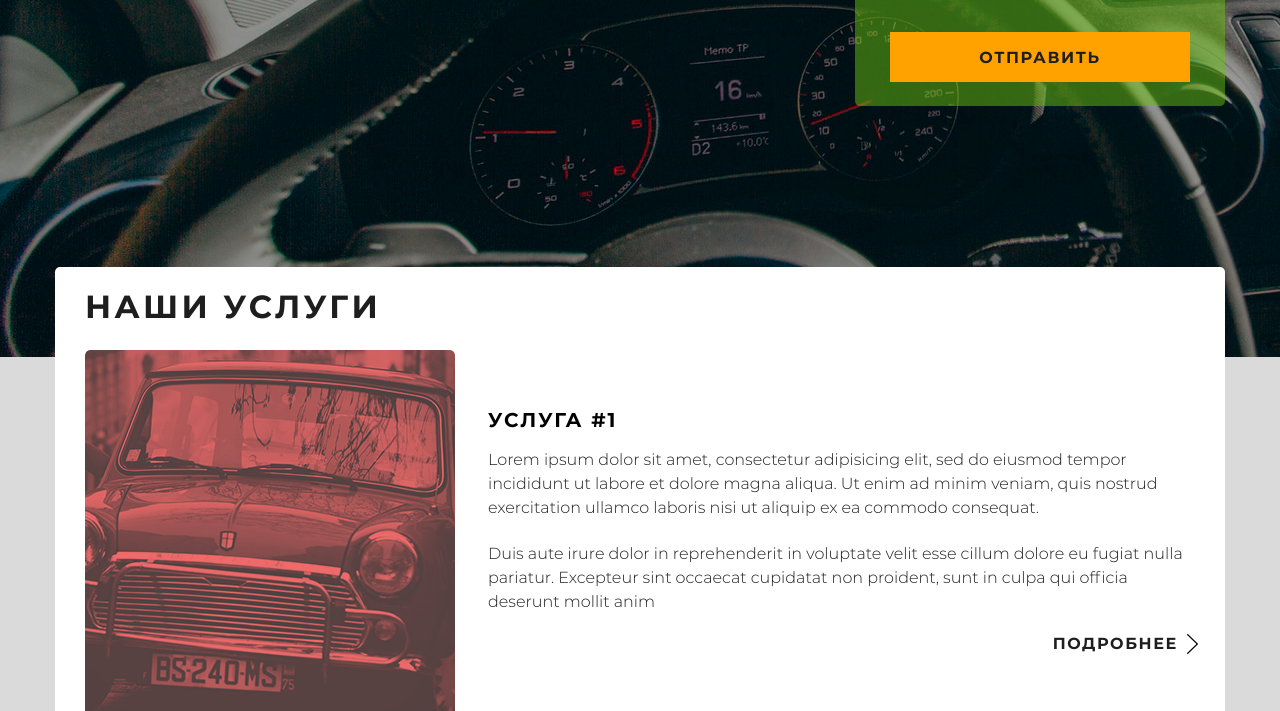
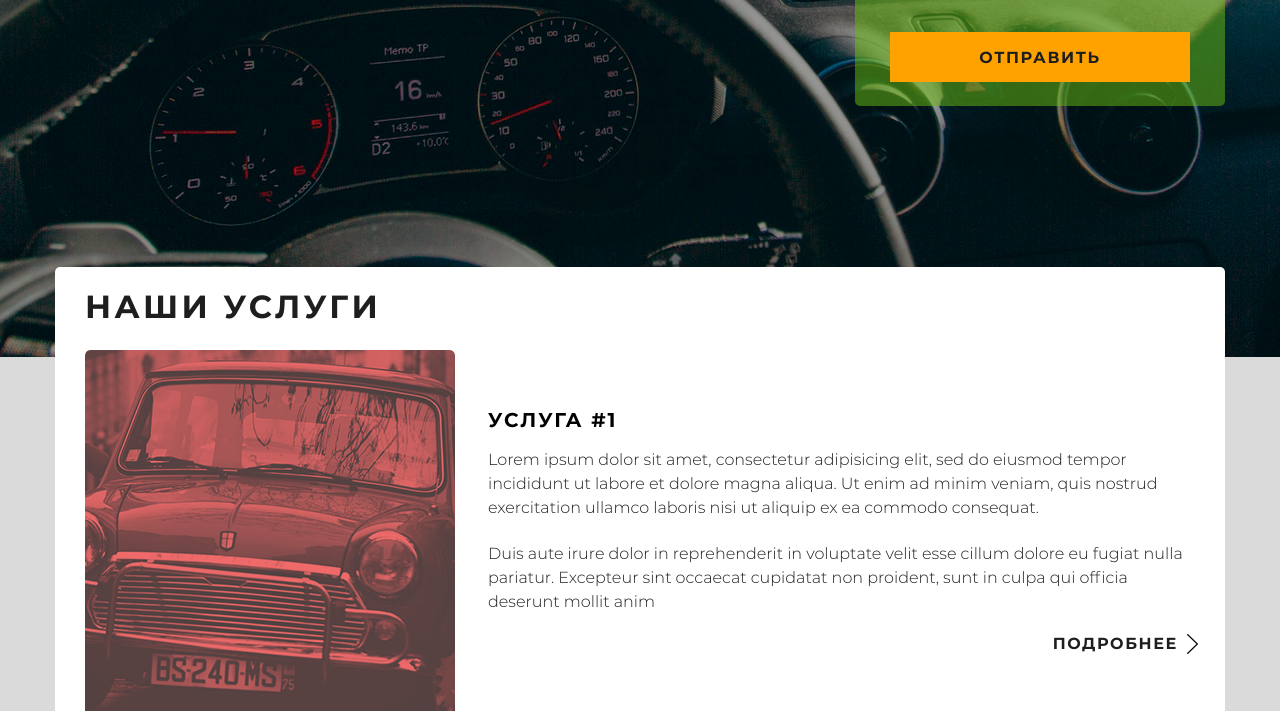
Before and after one commit to SimaDmtr/Medvedica, a plain HTML site: page index.html in a window 1280 px wide. Shown: the part 443-1154 px from the top of the page. Drawn offline with Linux system fonts and the light colour scheme; some packages are replaced by stand-ins of ours.

Commit message:
Add files via upload

```diff
--- a/css/style.css
+++ b/css/style.css
@@ -79,7 +79,7 @@ ul {
 }
 
 .banner {
-    background: url("../img/jpg/banner.jpg");
+    background: url("../img/jpg/banner.jpg") center;
     background-size: cover;
     min-height: 800px;
 }
```
